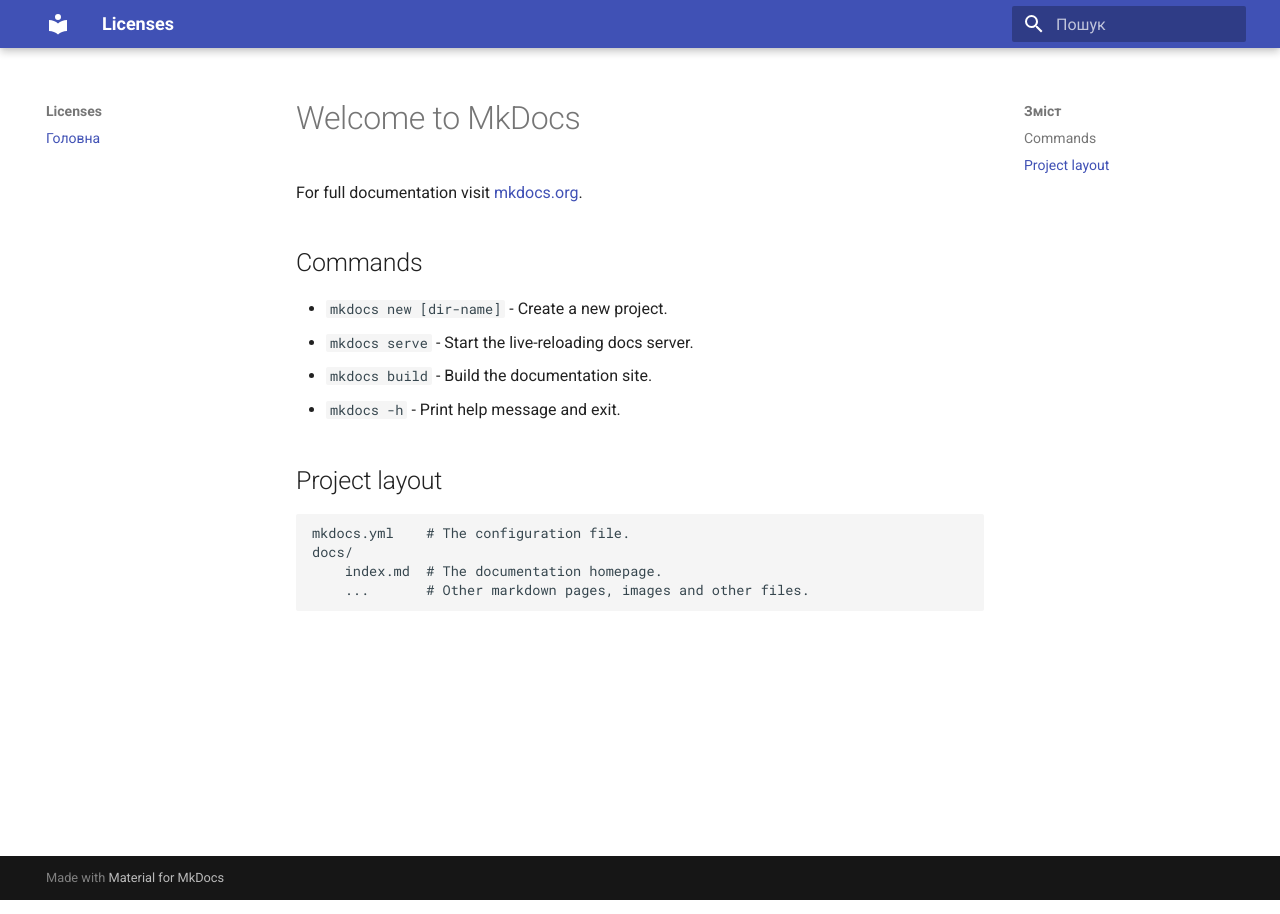
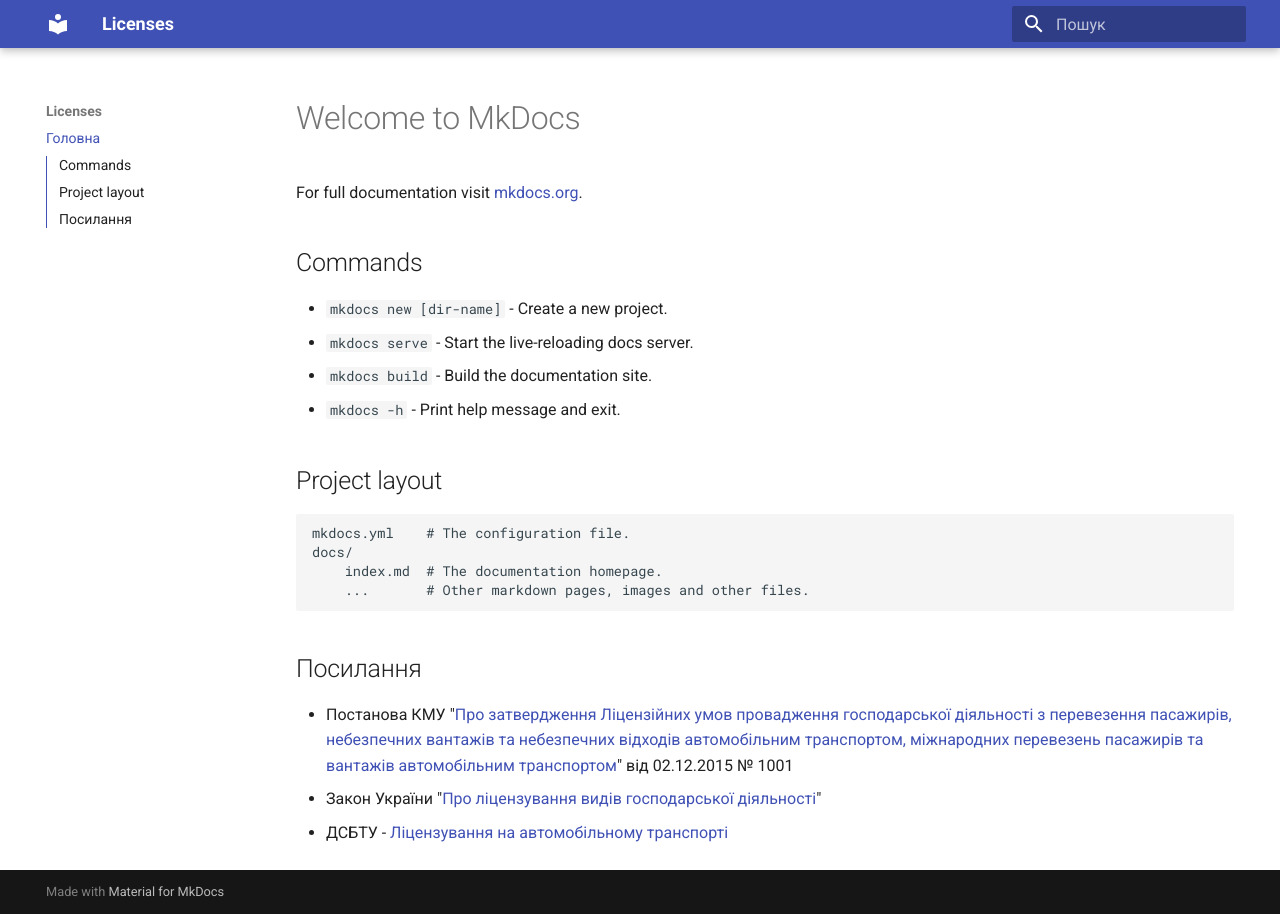
Before and after one commit to PTarasyuk/dsbtu_licenses, an MkDocs documentation site: the page built from docs/index.md, in a window 1280 px wide. Built offline with MkDocs 1.6.1 and Material for MkDocs 9.7.7, drawn with Linux system fonts in a browser that asks for light colours.

Commit message:
Initial commit

```diff
--- a/docs/index.md
+++ b/docs/index.md
@@ -15,3 +15,9 @@
     docs/
         index.md  # The documentation homepage.
         ...       # Other markdown pages, images and other files.
+
+## Посилання
+
+* Постанова КМУ "[Про затвердження Ліцензійних умов провадження господарської діяльності з перевезення пасажирів, небезпечних вантажів та небезпечних відходів автомобільним транспортом, міжнародних перевезень пасажирів та вантажів автомобільним транспортом](https://zakon.rada.gov.ua/laws/show/1001-2015-п)" від 02.12.2015 № 1001
+* Закон України "[Про ліцензування видів господарської діяльності](https://zakon.rada.gov.ua/laws/show/ліцензування_видів_господарської_діяльності)"
+* ДСБТУ - [Ліцензування на автомобільному транспорті](https://dsbt.gov.ua/uk/storinka/licenzuvannya-na-avtomobilnomu-transporti-0)
--- a/mkdocs.yml
+++ b/mkdocs.yml
@@ -10,6 +10,7 @@
     - search.suggest
     - search.highlight
     - search.share
+    - toc.integrate
 
 plugins:
   - search:
@@ -18,6 +19,7 @@
         - en
       separator: '[\s\-\.]+'
       prebuild_index: true
+  - mkdocstrings
 
 markdown_extensions:
   - admonition
@@ -30,4 +32,7 @@
   - pymdownx.tilde
   - pymdownx.tabbed
   - pymdownx.details
+  - pymdownx.emoji:
+      emoji_index: !!python/name:materialx.emoji.twemoji
+      emoji_generator: !!python/name:materialx.emoji.to_svg
   - def_list
```
Also changed, not shown: README.md (+2 -0 lines).
